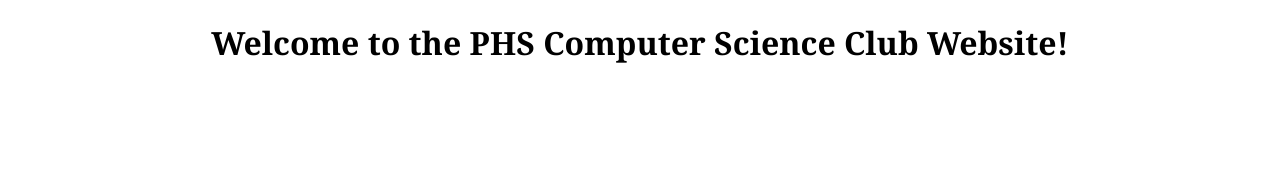
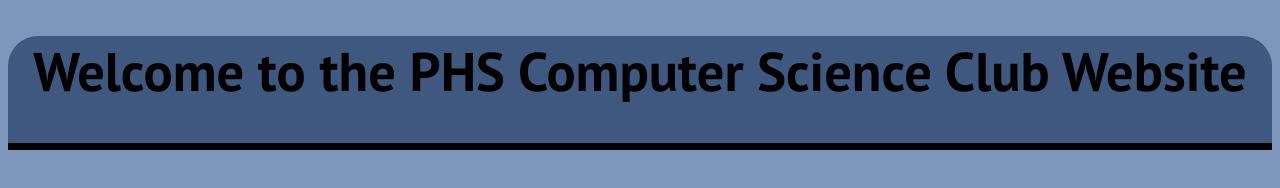
Before and after one commit to Carter-Thomas/CSC-Site-Project, a plain HTML site: page index.html in a window 1280 px wide. Drawn offline with nearby package versions, Linux system fonts and the light colour scheme.

Commit message:
some style

```diff
--- a/index.html
+++ b/index.html
@@ -3,15 +3,19 @@
     <head>
         <title>PHS Computer Science Club Website</title>
         <meta charset="UTF-8">
-        <link rel="stylesheet" href="https://fonts.googleapis.com/css?family=PT Sans">
+
+        <link href="https://fonts.googleapis.com/css2?family=PT+Sans:wght@400;700&display=swap" rel="stylesheet">
         <link rel="stylesheet" href="styles.css">
+
         <script src="jquery-3.7.1.min.js"></script>
         <script src="index.js"></script>
     </head>
 
     <body>
-       <h1 class="header">Welcome to the PHS Computer Science Club Website!</h1>
-
+        <div class="header-section">
+            <h1 class="header">Welcome to the PHS Computer Science Club Website</h1>
+            <hr>
+        </div>
 
     </body>
 </html>
--- a/styles.css
+++ b/styles.css
@@ -1,7 +1,19 @@
+body {
+    font-family: PT Sans;
+    background-color: rgba(38, 80, 144, 0.6);
+}
 h1.header {
     text-align: center;
-    font-family:Georgia, 'Times New Roman', Times, serif;
+    font-weight: 700;
+    font-size: 340%;
 }
-body {
-    font-family: PT Sans;
+hr {
+    border: none;
+    height: 7px;
+    background: black;
 }
+.header-section {
+    border-top-right-radius: 30px;
+    border-top-left-radius: 30px;
+    background-color: rgba(0, 28, 69, 0.5);
+}
```
